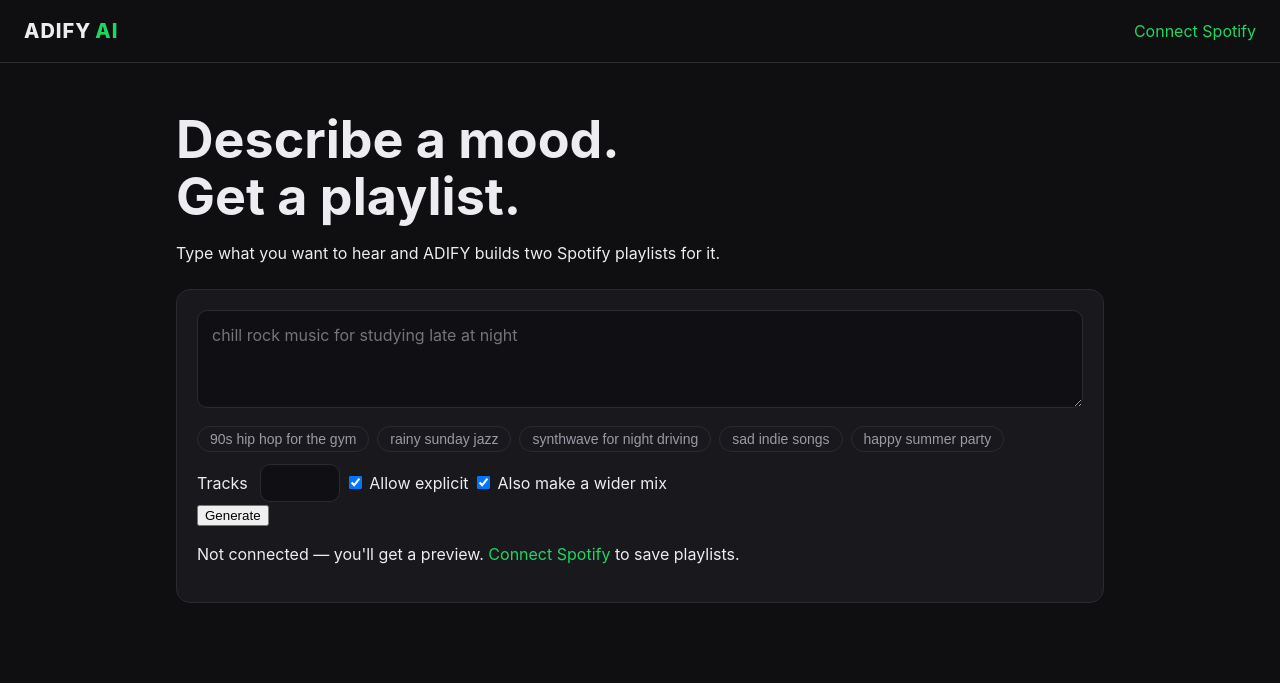
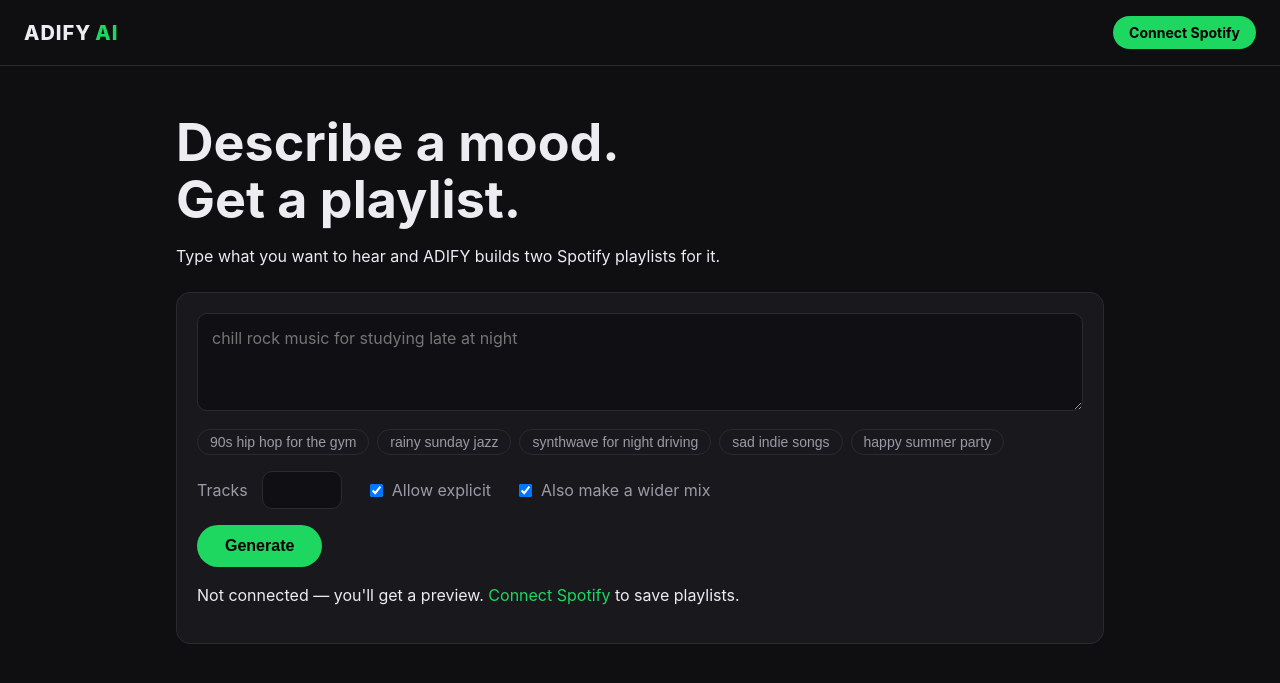
Before and after one commit to dykyivladk1/adify-ai, a Flask app: template adify/templates/index.html in a window 1280 px wide. Shown: the top 683 px of the page. Run offline with Flask 3, Linux system fonts and the light colour scheme; the template is opened without the code that fills it, so the values that code supplies are empty; parts of the project's set-up code (start-up, migrations or seed data) failed here and were passed over.

Commit message:
add .options styles

```diff
--- a/adify/static/style.css
+++ b/adify/static/style.css
@@ -69,3 +69,21 @@ input[type=number] { width: 80px; margin-left: 8px; padding: 6px 8px; }
 }
 .chip:hover { color: var(--text); border-color: var(--muted); }
 .chip.static { cursor: default; }
+
+.options { display: flex; flex-wrap: wrap; gap: 16px 24px; margin: 16px 0; color: var(--muted); }
+.options label { display: flex; align-items: center; gap: 6px; }
+
+.btn {
+  display: inline-block;
+  background: var(--accent);
+  color: #000;
+  font-weight: 700;
+  border: 0;
+  border-radius: 999px;
+  padding: 12px 28px;
+  cursor: pointer;
+  font-size: 16px;
+}
+.btn:hover { background: var(--accent-dark); text-decoration: none; }
+.btn:disabled { opacity: .6; cursor: wait; }
+.btn-small { padding: 6px 16px; font-size: 14px; }
```
